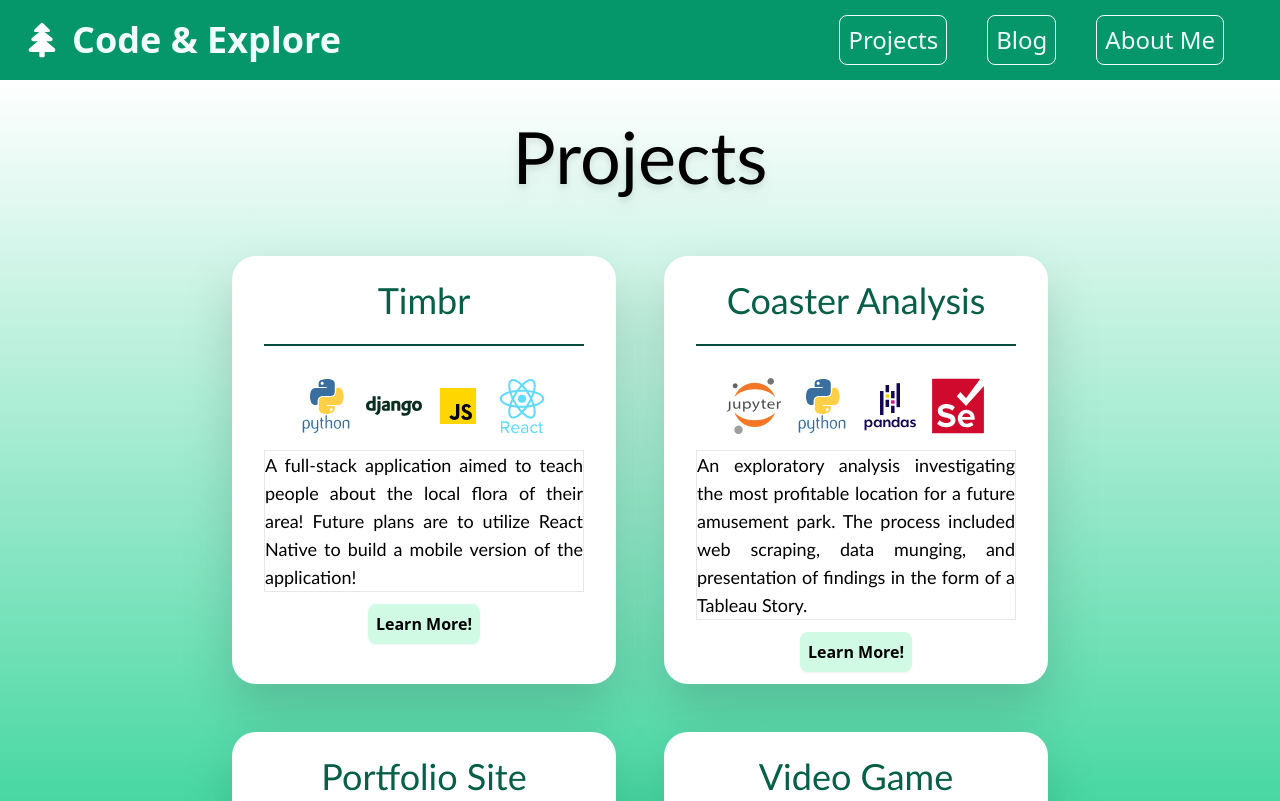
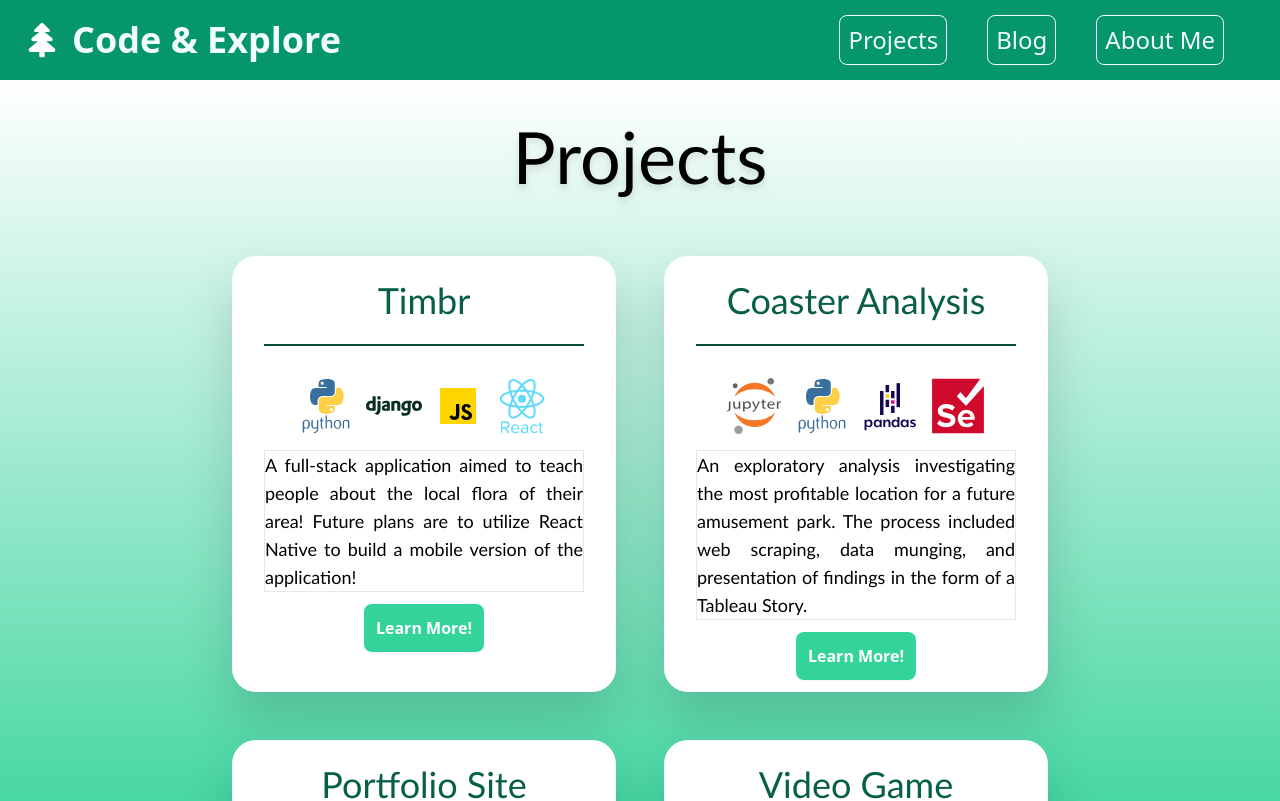
Before and after one commit to megancindric/reactportfolio, a React (Create React App) app: page /projects in a window 1280 px wide. Shown: the top 801 px of the page. Built offline with nearby package versions, Linux system fonts and the light colour scheme.

Commit message:
👌 IMPROVE: Added hover effect to projectcard learn more button

```diff
--- a/src/components/ProjectCard/ProjectCard.jsx
+++ b/src/components/ProjectCard/ProjectCard.jsx
@@ -1,5 +1,3 @@
-import { Button, Card, CardContent, Typography } from "@mui/material";
-import { Box } from "@mui/system";
 import React from "react";
 
 import TechIcon from "../TechIcon/TechIcon";
@@ -21,7 +19,7 @@ const ProjectCard = ({ project }) => {
       </p>
 
       <a href={project.repository} target="+blank">
-        <button className=" text-center rounded-lg p-2 bg-emerald-100 border-emerald-700 drop-shadow-sm m-3 font-semibold">
+        <button className=" text-center rounded-lg p-3 text-white bg-emerald-400 border-emerald-700 drop-shadow-sm m-3 font-semibold transition-all duration-100 hover:scale-110 ">
           Learn More!
         </button>
       </a>
```
